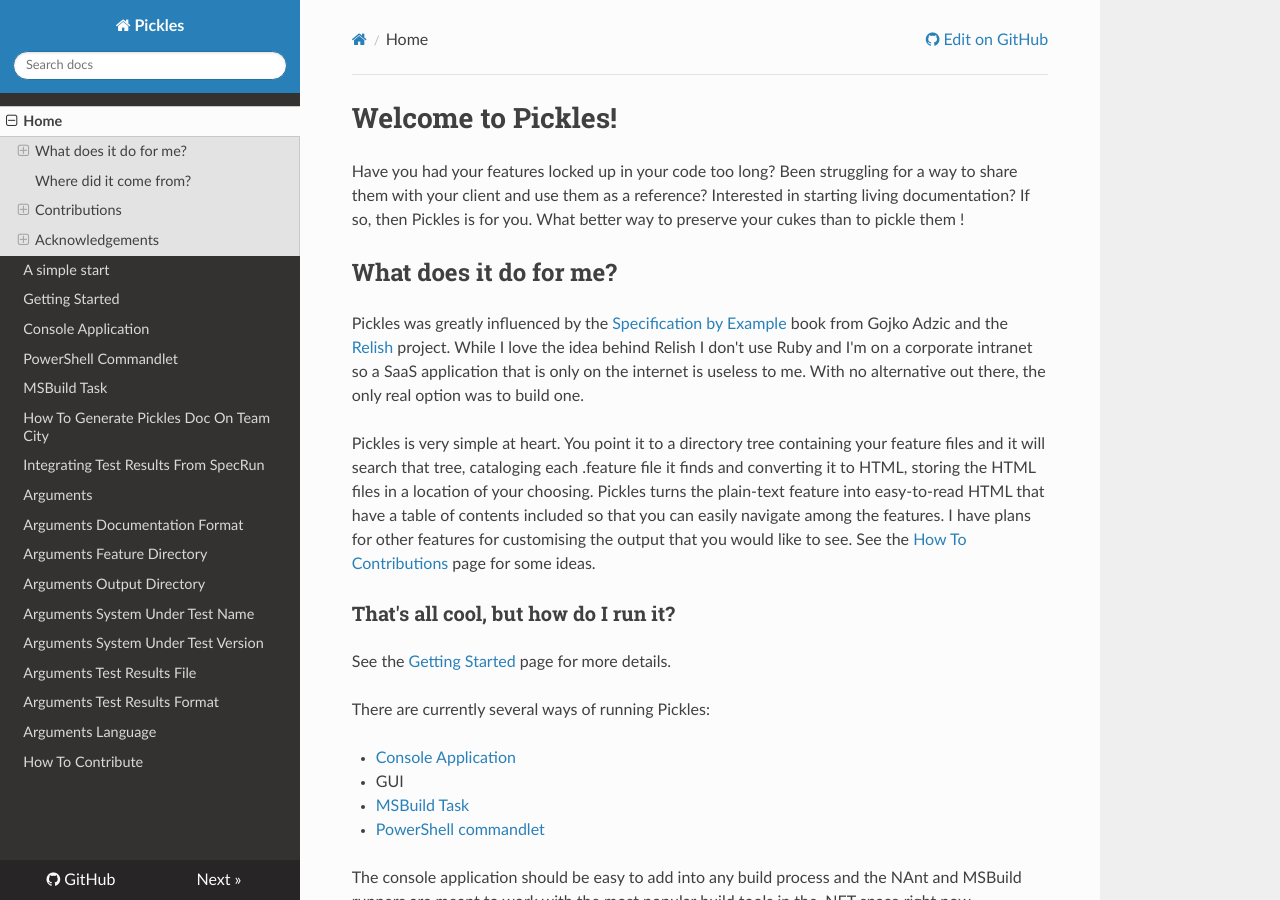
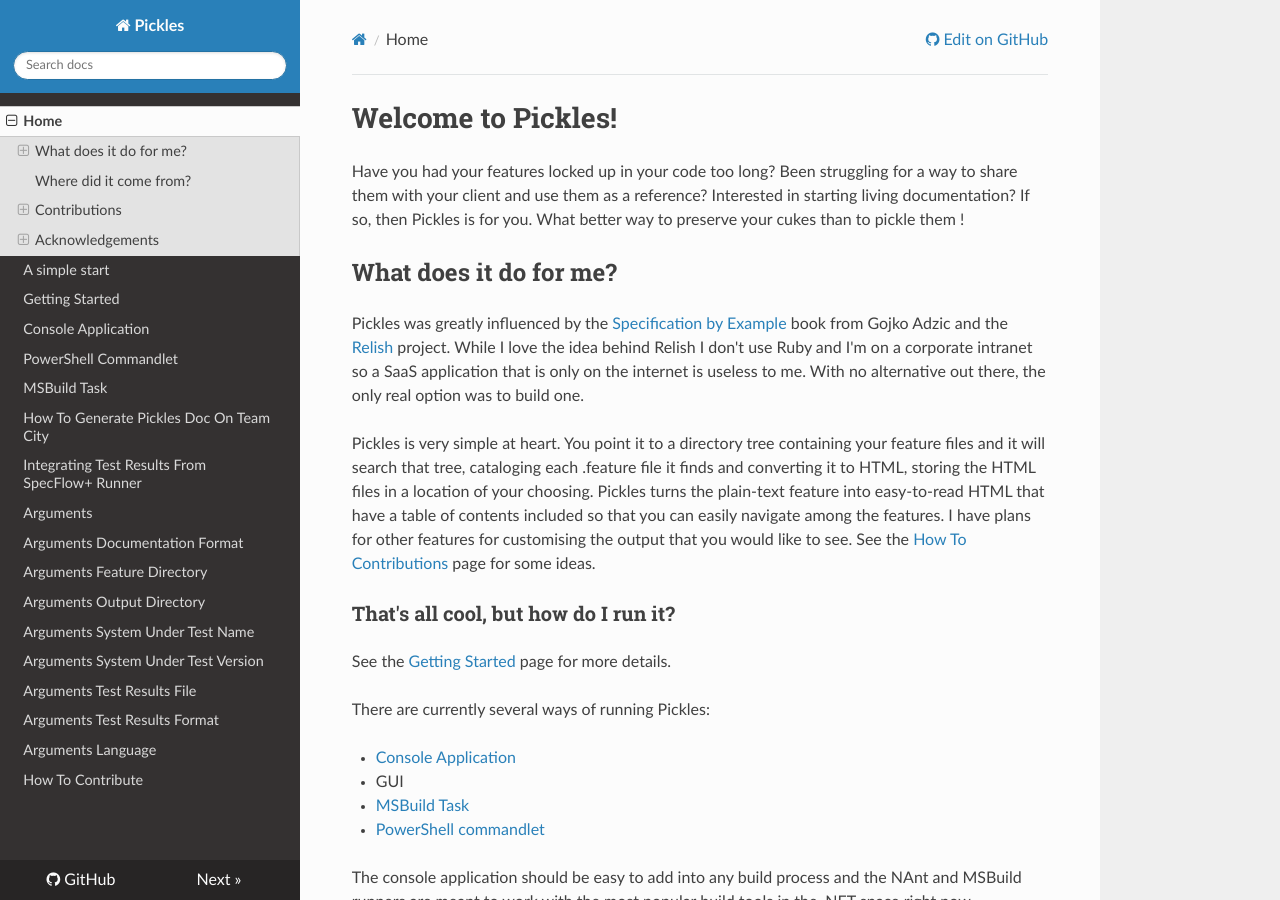
Before and after one commit to picklesdoc/docs, an MkDocs documentation site: the page built from docs/index.md, in a window 1280 px wide and 900 px high. Built offline with MkDocs 1.6.1, drawn with Linux system fonts in a browser that asks for light colours; nearby versions of some CDN libraries; old or Windows-style settings are respelled for this version of MkDocs.

Commit message:
Rename one more reference to SpecRun

```diff
--- a/mkdocs.yml
+++ b/mkdocs.yml
@@ -7,7 +7,7 @@ pages:
 - [PowerShellcommandlet.md, PowerShell Commandlet]
 - [MSBuildTask.md, MSBuild Task]
 - [HowToGeneratePicklesDocOnTeamCity.md, How To Generate Pickles Doc On Team City]
-- [IntegratingTestResultsFromSpecRun.md, Integrating Test Results From SpecRun]
+- [IntegratingTestResultsFromSpecRun.md, Integrating Test Results From SpecFlow+ Runner]
 - [Arguments.md, Arguments]
 - [ArgumentsDocumentationFormat.md, Arguments Documentation Format]
 - [ArgumentsFeatureDirectory.md, Arguments Feature Directory]
```
